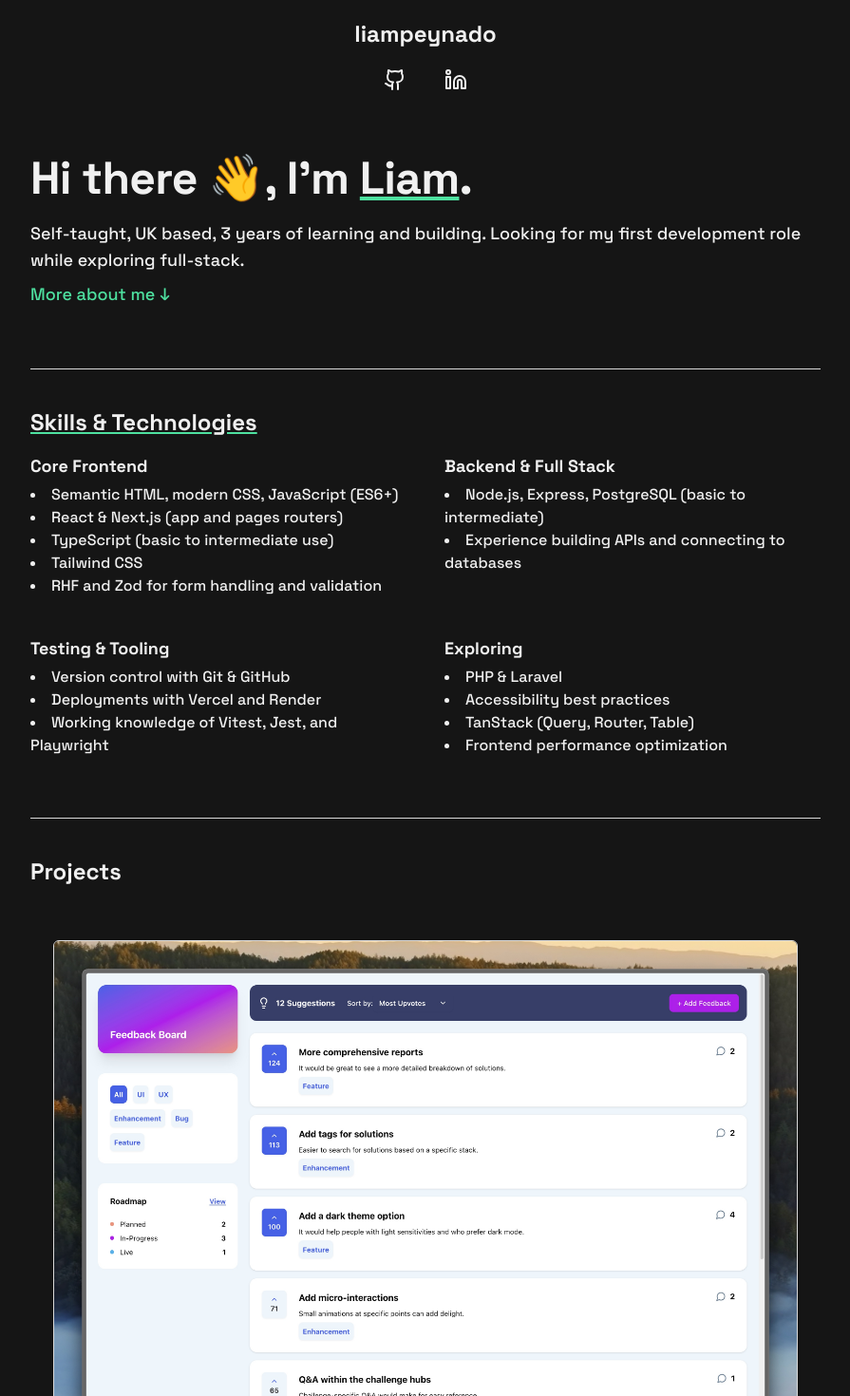
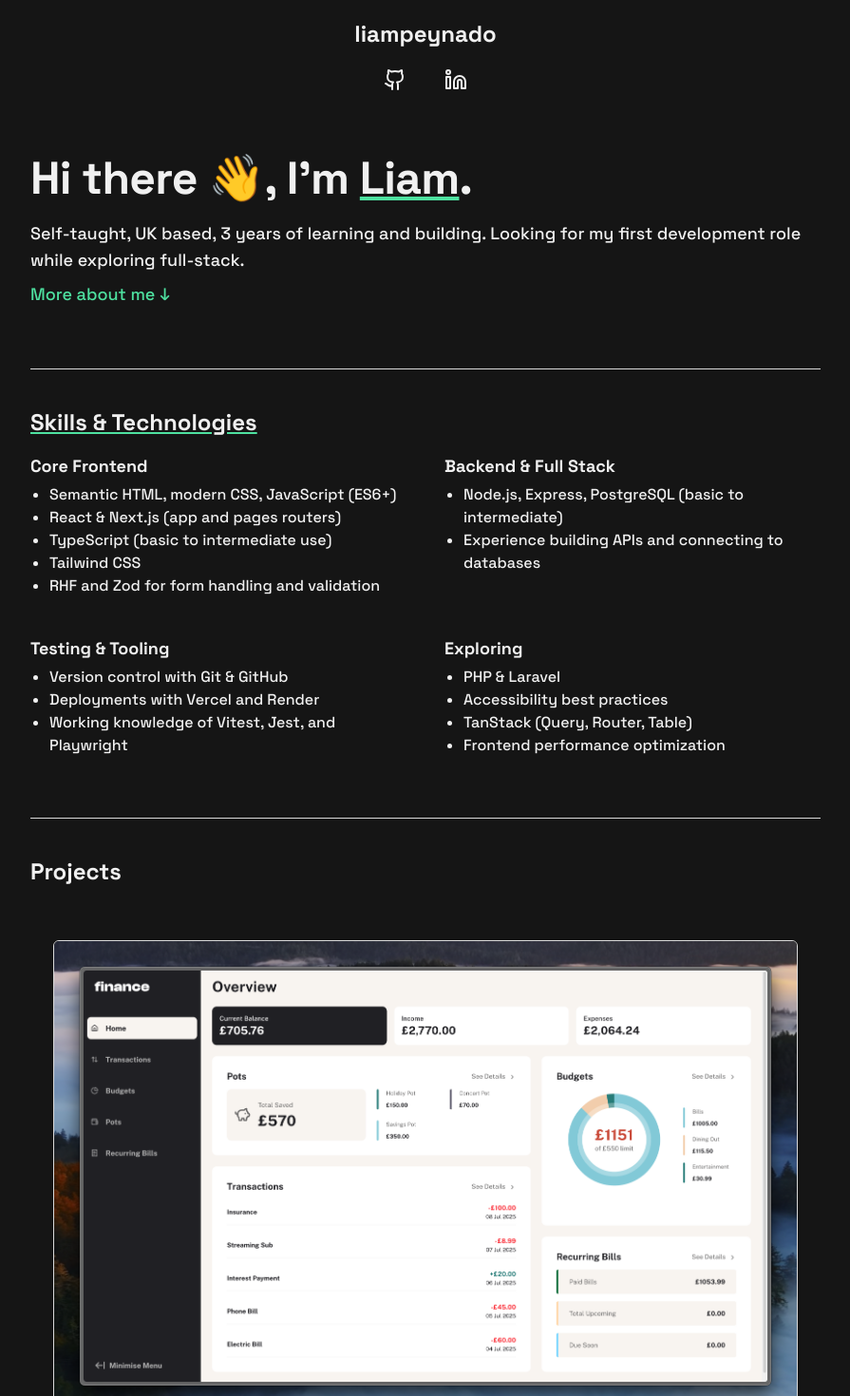
Before and after one commit to peynadol/portfolio, a SvelteKit app: page / in a window 1280 px wide. Shown: the top 1470 px of the page at 95% size, without its empty margins (192-1087 px from the left). Built offline with nearby package versions, Linux system fonts and the light colour scheme.

Commit message:
add contact section

```diff
--- a/src/components/About.svelte
+++ b/src/components/About.svelte
@@ -1,7 +1,7 @@
 <section id="about" class="max-w-4xl mx-auto px-6">
   <h2 class="heading-l text-accent mb-8">About Me</h2>
 
-  <div class="space-y-6 body-l text-gray-300">
+  <div class="space-y-6 body-l text-gray-300 mb-12">
     <p>
       I'm a self-taught developer making the jump into tech after 3 years of
       dedicated learning. My path started with a simple console.log("Hello
--- a/src/components/Contact.svelte
+++ b/src/components/Contact.svelte
@@ -0,0 +1,54 @@
+<section
+  id="contact"
+  class="bg-[#1A1A1A] py-20 px-6 md:px-12 border-b border-white"
+>
+  <div class="max-w-2xl mx-auto text-left">
+    <h2 class="heading-l text-white mb-6">Contact</h2>
+
+    <p class="body-l text-muted mb-12">
+      I would love to hear about your project and how I could help. Please fill
+      in the form, and I’ll get back to you as soon as possible.
+    </p>
+
+    <form
+      action="https://formspree.io/f/xvgrjqdr"
+      method="POST"
+      autocomplete="off"
+      class="space-y-8"
+    >
+      <input type="text" name="_gotcha" style="display: none;" />
+
+      <input
+        type="text"
+        name="name"
+        placeholder="NAME"
+        required
+        class="w-full bg-transparent border-white py-3 text-white placeholder:text-muted"
+      />
+
+      <input
+        type="email"
+        name="email"
+        placeholder="EMAIL"
+        required
+        class="w-full bg-transparent border-white py-3 text-white placeholder:text-muted"
+      />
+
+      <textarea
+        name="message"
+        rows="4"
+        placeholder="MESSAGE"
+        required
+        class="w-full bg-transparent border-white py-3 text-white placeholder:text-muted"
+      ></textarea>
+
+      <button
+        type="submit"
+        class="uppercase font-bold tracking-widest text-white group underline underline-accent cursor-pointer"
+      >
+        Send Message
+        <span class="block h-[2px] w-full bg-accent mt-2"></span>
+      </button>
+    </form>
+  </div>
+</section>
--- a/src/components/Hero.svelte
+++ b/src/components/Hero.svelte
@@ -40,6 +40,10 @@
     first development role while exploring full-stack.
     <br />
     <button
+      on:click={() =>
+        document
+          .getElementById("about")
+          ?.scrollIntoView({ behavior: "smooth" })}
       class=" mt-2 text-accent hover:underline hover:underline-accent hover:cursor-pointer transition-all duration-200"
     >
       More about me ↓
--- a/src/components/Projects.svelte
+++ b/src/components/Projects.svelte
@@ -8,6 +8,15 @@
   <h2 class="heading-m mb-8">Projects</h2>
 
   <div class="space-y-10">
+    <ProjectCard
+      title="Personal Finance Dashboard"
+      description="A personal finance tracker built with Next.js and Supabase. Features dynamic budgeting, savings goals (“pots”), and transaction history. Built to deepen my understanding of full-stack app structure, state management with TanStack Query, and TypeScript integration."
+      tech={["Next.js", "Typescript", "TanStack Query", "Supabase"]}
+      live="https://finance-h78h-2a4yj0doq-liams-projects-d672842b.vercel.app/"
+      github="https://github.com/peynadol/finance"
+      image="/images/finance-app-preview.png"
+    />
+
     <ProjectCard
       title="Product Feedback App"
       description="A responsive web app for submitting and discussing product feedback. Features voting, filtering, nested comments, and a detailed suggestion board."
--- a/src/components/Skills.svelte
+++ b/src/components/Skills.svelte
@@ -11,7 +11,7 @@
   <div class="grid gap-10 md:grid-cols-2">
     <div>
       <h3 class="font-bold text-lg mb-1">Core Frontend</h3>
-      <ul class="list-disc list-inside text-base">
+      <ul class="list-disc list-outside pl-5 text-base">
         <li>Semantic HTML, modern CSS, JavaScript (ES6+)</li>
         <li>React & Next.js (app and pages routers)</li>
         <li>TypeScript (basic to intermediate use)</li>
@@ -22,7 +22,7 @@
 
     <div>
       <h3 class="font-bold text-lg mb-1">Backend & Full Stack</h3>
-      <ul class="list-disc list-inside text-base">
+      <ul class="list-disc list-outside pl-5 text-base">
         <li>Node.js, Express, PostgreSQL (basic to intermediate)</li>
         <li>Experience building APIs and connecting to databases</li>
       </ul>
@@ -30,7 +30,7 @@
 
     <div>
       <h3 class="font-bold text-lg mb-1">Testing & Tooling</h3>
-      <ul class="list-disc list-inside text-base">
+      <ul class="list-disc list-outside pl-5 text-base">
         <li>Version control with Git & GitHub</li>
         <li>Deployments with Vercel and Render</li>
         <li>Working knowledge of Vitest, Jest, and Playwright</li>
@@ -39,7 +39,7 @@
 
     <div>
       <h3 class="font-bold text-lg mb-1">Exploring</h3>
-      <ul class="list-disc list-inside text-base">
+      <ul class="list-disc list-outside pl-5 text-base">
         <li>PHP & Laravel</li>
         <li>Accessibility best practices</li>
         <li>TanStack (Query, Router, Table)</li>
```
Also changed, not shown: static/images/finance-app-preview.png (added).
